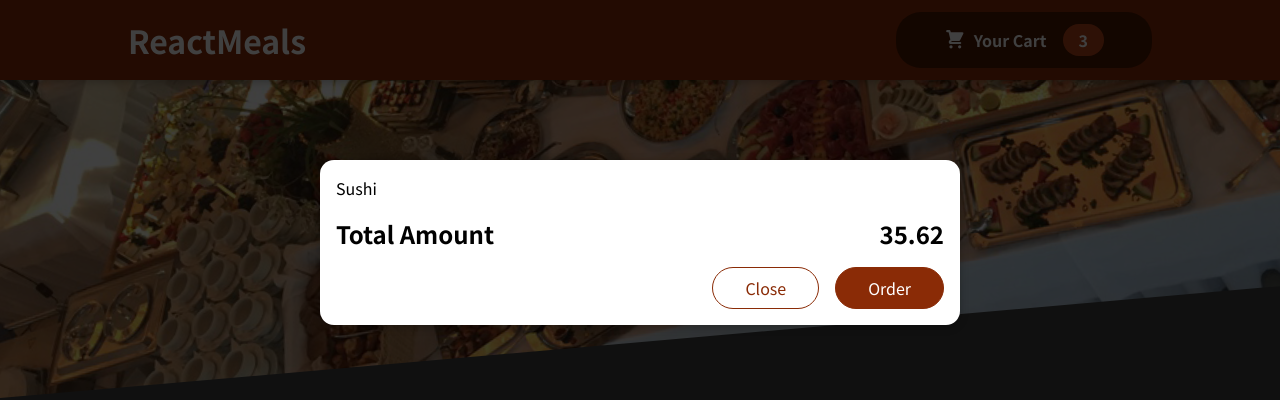
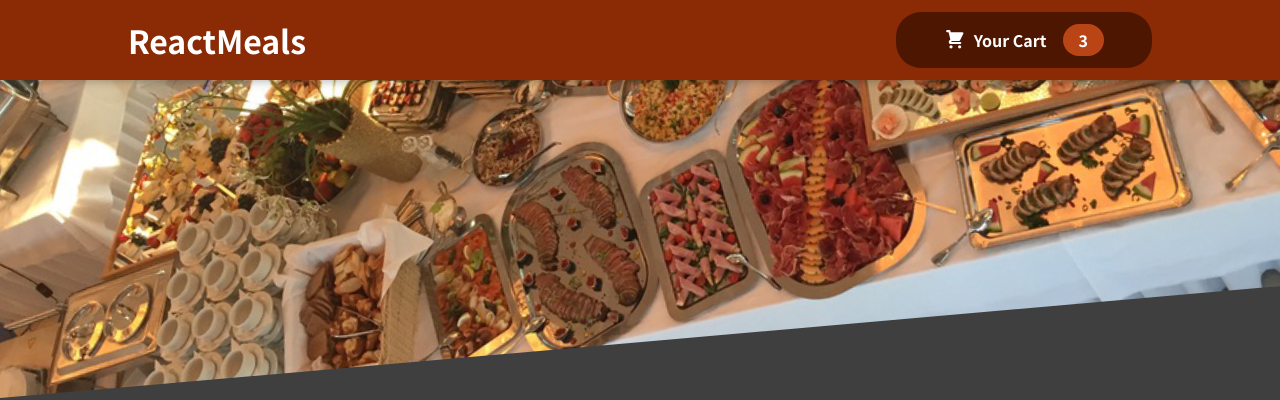
Before and after one commit to jasonmic2000/React-Meal-Ordering, a React (Create React App) app: page / in a window 1280 px wide. Shown: the top 400 px of the page. Built offline with nearby package versions, Linux system fonts and the light colour scheme.

Commit message:
Prop drilling for cart closing

```diff
--- a/src/App.js
+++ b/src/App.js
@@ -1,13 +1,23 @@
-import React from "react";
+import React, { useState } from "react";
 import Header from "./components/Layout/Header";
 import Meals from "./components/Meals/Meals";
 import Cart from "./components/Cart/Cart";
 
 function App() {
+  const [cartIsShown, setCartIsShown] = useState(false)
+
+  const showCartHandler = () => {
+    setCartIsShown(true)
+  }
+
+  const hideCartHandler = () => {
+    setCartIsShown(false)
+  }
+
   return (
     <React.Fragment>
-      <Cart />
-      <Header />
+      {cartIsShown && <Cart onClose={hideCartHandler} />}
+      <Header  onShowCart={showCartHandler} />
       <main>
         <Meals />
       </main>
--- a/src/components/Cart/Cart.js
+++ b/src/components/Cart/Cart.js
@@ -7,14 +7,14 @@
   ].map((item) => <li>{item.name}</li>)}</ul>;
 
   return (
-    <Modal>
+    <Modal onClose={props.onClose}>
       {cartItems}
       <div className={classes.total}>
         <span>Total Amount</span>
         <span>35.62</span>
       </div>
       <div className={classes.actions}>
-        <button className={classes['button--alt']}>Close</button>
+        <button className={classes['button--alt']} onClick={props.onClose}>Close</button>
         <button className={classes.button}>Order</button>
       </div>
     </Modal>
--- a/src/components/Layout/Header.js
+++ b/src/components/Layout/Header.js
@@ -12,7 +12,7 @@
     <React.Fragment>
       <header className={classes.header}>
         <h1>ReactMeals</h1>
-        <HeaderCartButton />
+        <HeaderCartButton onClick={props.onShowCart} />
       </header>
       <div className={classes['main-image']}>
         <img src={mealsImage} alt="A table full of delicious food" />
--- a/src/components/Layout/HeaderCartButton.js
+++ b/src/components/Layout/HeaderCartButton.js
@@ -4,7 +4,7 @@
 
 const HeaderCartButton = (props) => {
   return (
-    <button className={classes.button}>
+    <button className={classes.button} onClick={props.onClick}>
       <span className={classes.icon}>
         <CartIcon />
       </span>
--- a/src/components/UI/Modal.js
+++ b/src/components/UI/Modal.js
@@ -3,7 +3,7 @@
 import classes from "./Modal.module.css";
 
 const Backdrop = (props) => {
-  return <div className={classes.backdrop} />;
+  return <div className={classes.backdrop} onClick={props.onClose} />;
 };
 
 const ModalOverlay = (props) => {
@@ -19,7 +19,7 @@
 const Modal = (props) => {
   return (
     <React.Fragment>
-      {ReactDOM.createPortal(<Backdrop />, portalElement)}
+      {ReactDOM.createPortal(<Backdrop onClose={props.onClose} />, portalElement)}
       {ReactDOM.createPortal(
         <ModalOverlay>{props.children}</ModalOverlay>,
         portalElement
```
